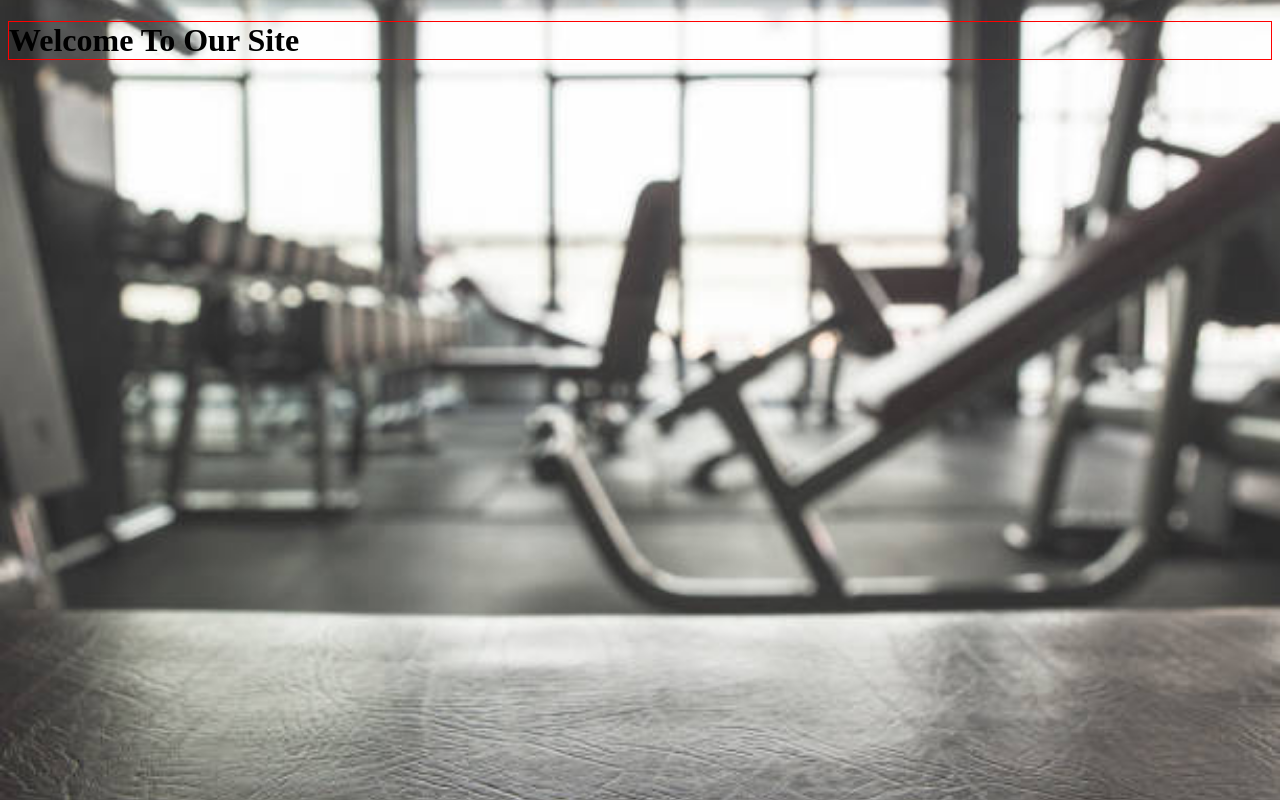
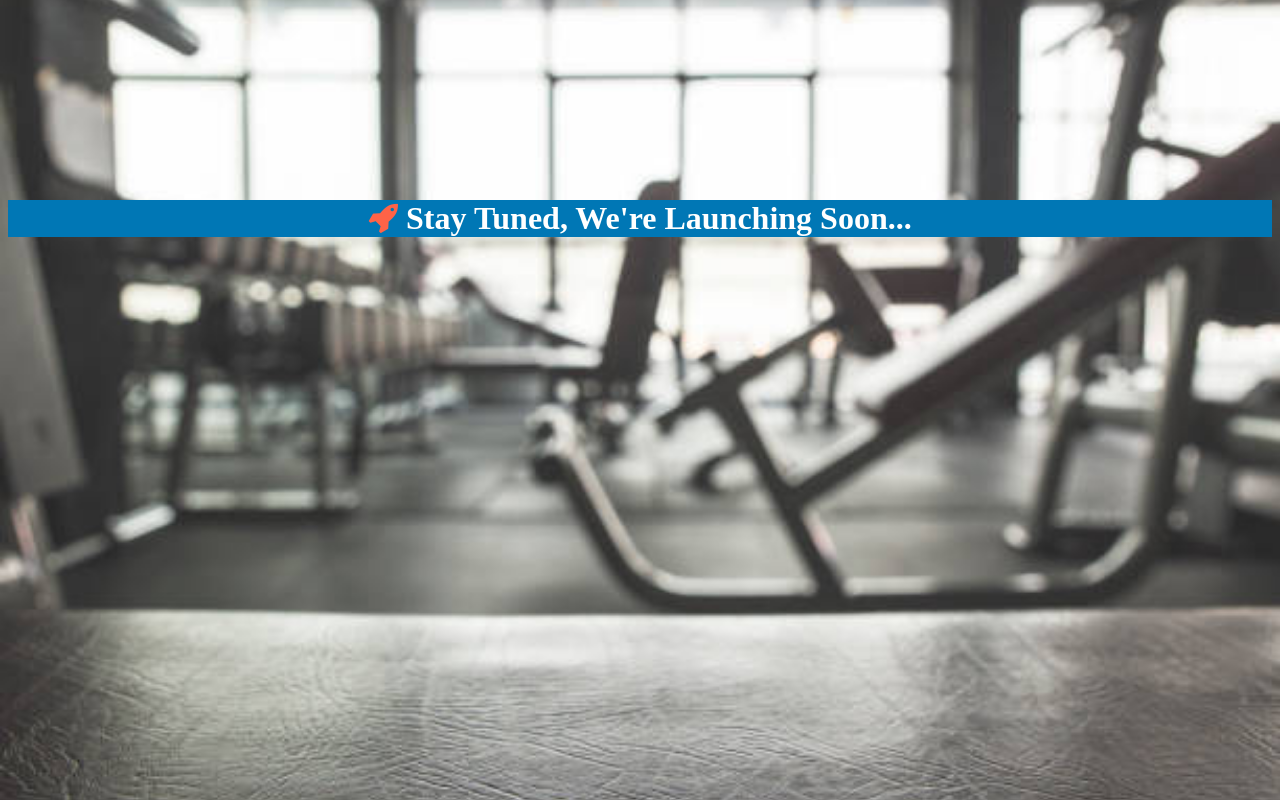
Before and after one commit to yugeshpalvai21/frontend_concepts, a plain HTML site: page landingpage/index.html in a window 1280 px wide. Drawn offline with Linux system fonts and the light colour scheme.

Commit message:
landingPage: Implements Text on landing Page

```diff
--- a/landingpage/css/style.css
+++ b/landingpage/css/style.css
@@ -2,6 +2,16 @@ body {
     background: url('../images/gym.jpg') no-repeat center center fixed;
     background-size: cover;
 }
+div {
+    background-color:#0077b5;
+    margin-top: 200px;
+}
 h1 {
-    border: 1px solid red;
+    margin: 0 auto;
+    color: #fff;
+    font-size: 2em;
+    text-align: center;
 }
+i {
+    color: tomato;
+}
--- a/landingpage/index.html
+++ b/landingpage/index.html
@@ -5,9 +5,12 @@
     <meta name="viewport" content="width=device-width, initial-scale=1.0">
     <meta http-equiv="X-UA-Compatible" content="ie=edge">
     <title>Landing Page | Company</title>
+    <link href="https://stackpath.bootstrapcdn.com/font-awesome/4.7.0/css/font-awesome.min.css" rel="stylesheet" integrity="sha384-wvfXpqpZZVQGK6TAh5PVlGOfQNHSoD2xbE+QkPxCAFlNEevoEH3Sl0sibVcOQVnN" crossorigin="anonymous">
     <link rel="stylesheet" href="css/style.css">
 </head>
 <body>
-    <h1>Welcome To Our Site</h1>
+    <div>
+        <h1><i class="fa fa-rocket"></i> Stay Tuned, We're Launching Soon...</h1>
+    </div>
 </body>
 </html>
```
